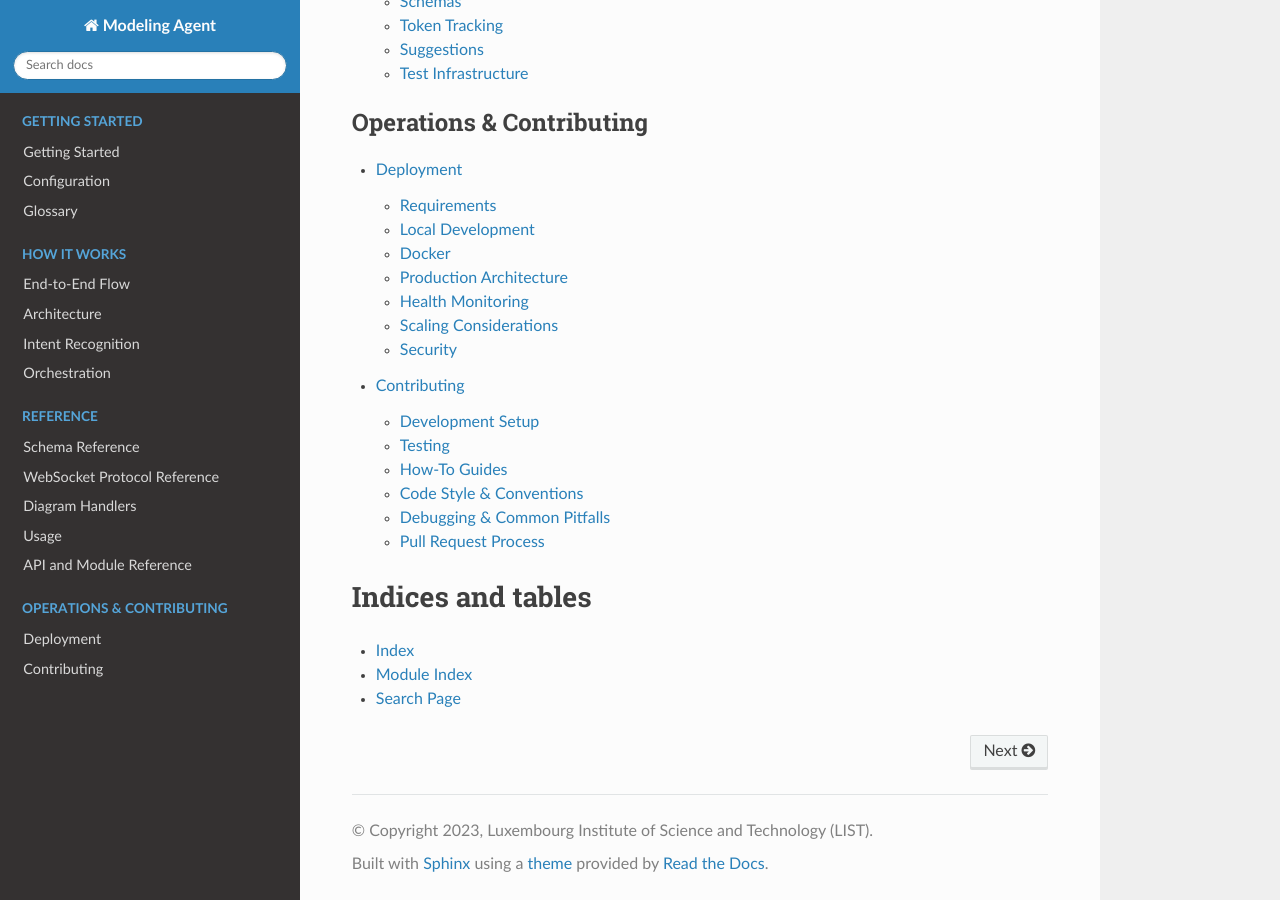
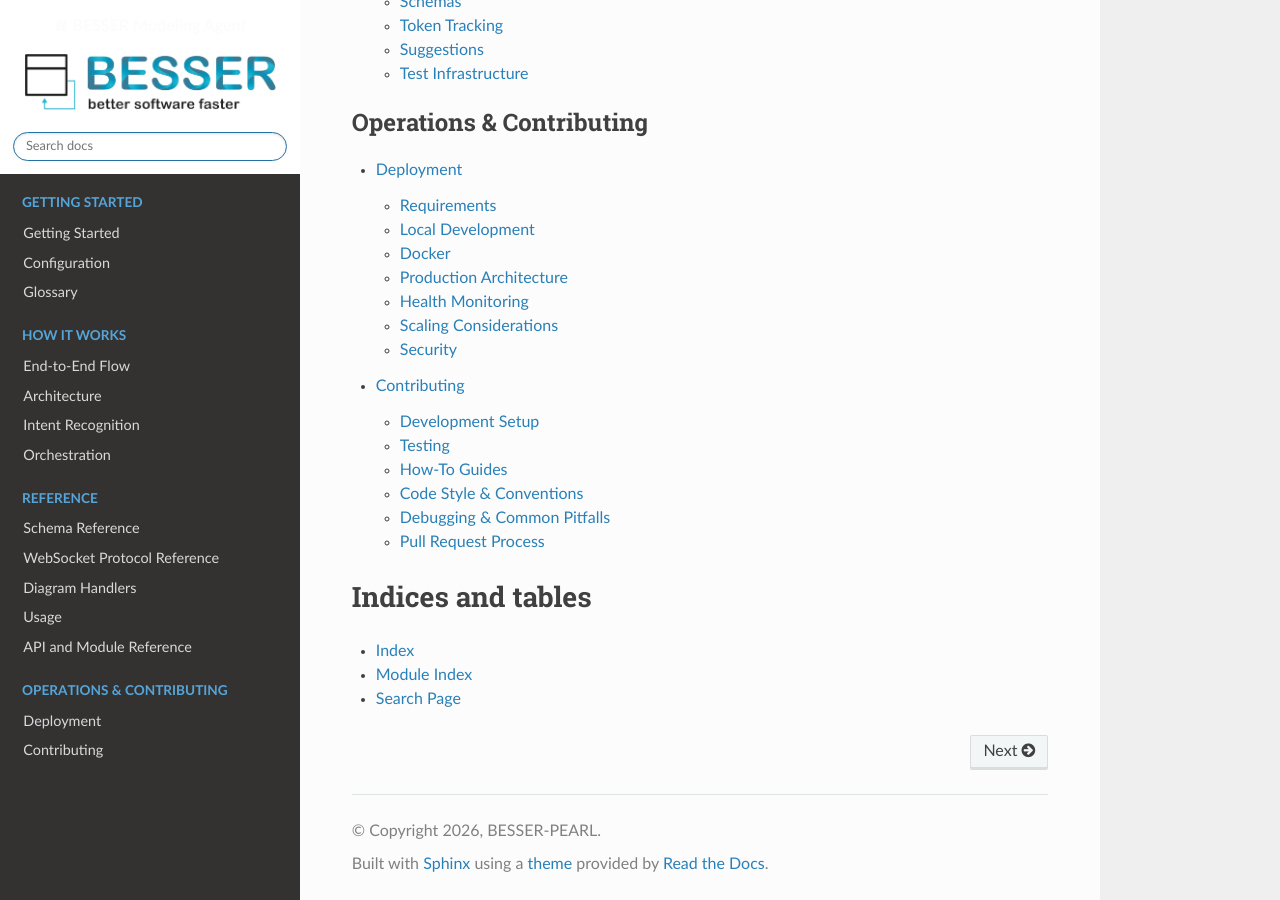
Before and after one commit to BESSER-PEARL/modeling-agent, a Sphinx documentation site: the page built from docs/source/index.rst, in a window 1280 px wide and 900 px high, scrolled down 3322 px. Built offline with Sphinx 7.4.7 and the Read the Docs theme 3.1.0, drawn with Linux system fonts in a browser that asks for light colours.

Commit message:
feat: update project information and add branding assets for BESSER Modeling Agent

```diff
--- a/docs/source/conf.py
+++ b/docs/source/conf.py
@@ -2,9 +2,9 @@
 
 # -- Project information
 
-project = 'Modeling Agent'
-copyright = '2023, Luxembourg Institute of Science and Technology (LIST)'
-author = 'list-of-authors'
+project = 'BESSER Modeling Agent'
+copyright = '2026, BESSER-PEARL'
+author = 'BESSER-PEARL'
 
 release = '0.3'
 version = '0.3.0'
@@ -37,8 +37,21 @@ html_theme = 'sphinx_rtd_theme'
 
 html_static_path = ['_static']
 
+# -- Logo and branding
+html_logo = '_static/besser_logo.png'
+html_theme_options = {
+    'logo_only': False,
+    'display_version': True,
+    'style_nav_header_background': '#ffffff',
+}
+html_favicon = '_static/besser_logo.png'
+
 html_context = {
     'display_github': True,
+    'github_user': 'BESSER-PEARL',
+    'github_repo': 'modeling-agent',
+    'github_version': 'main',
+    'conf_py_path': '/docs/source/',
 }
 
 # -- Options for EPUB output
```
Also changed, not shown: docs/source/_static/besser_logo.png (added).
